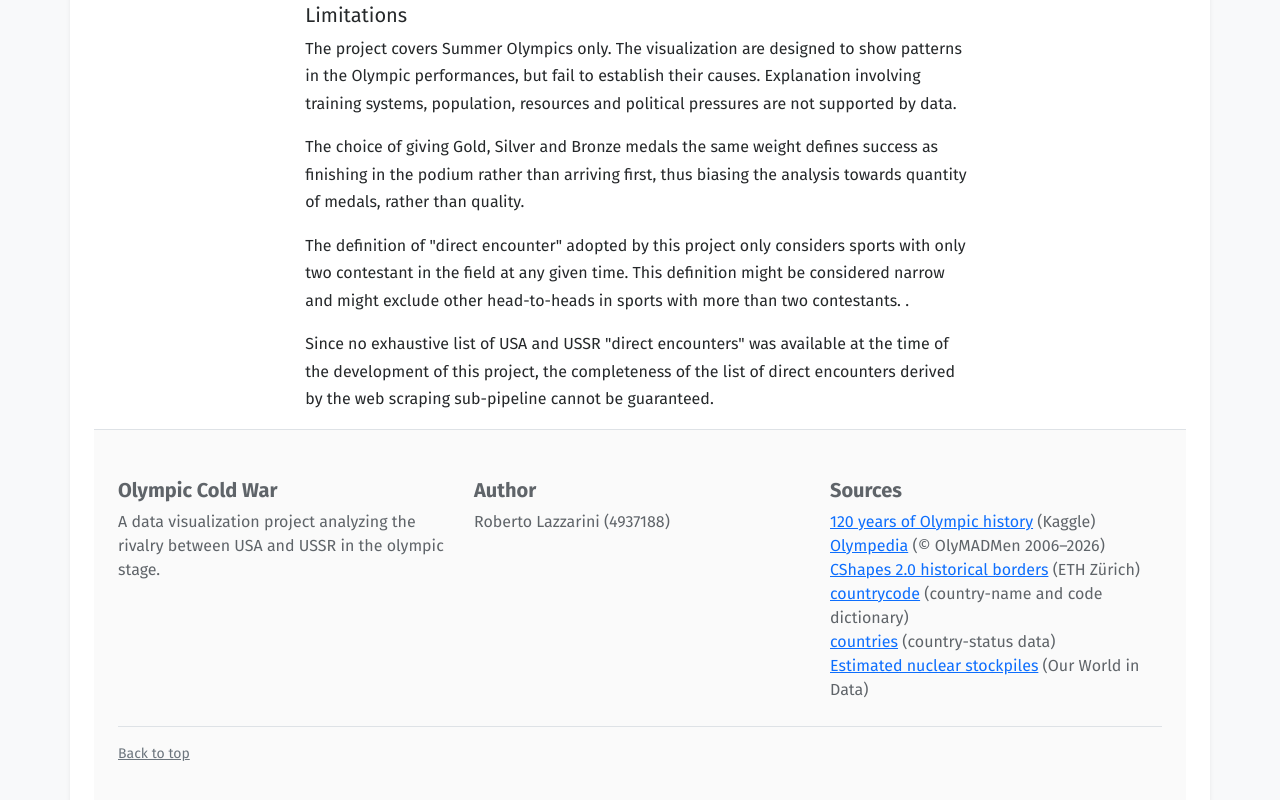
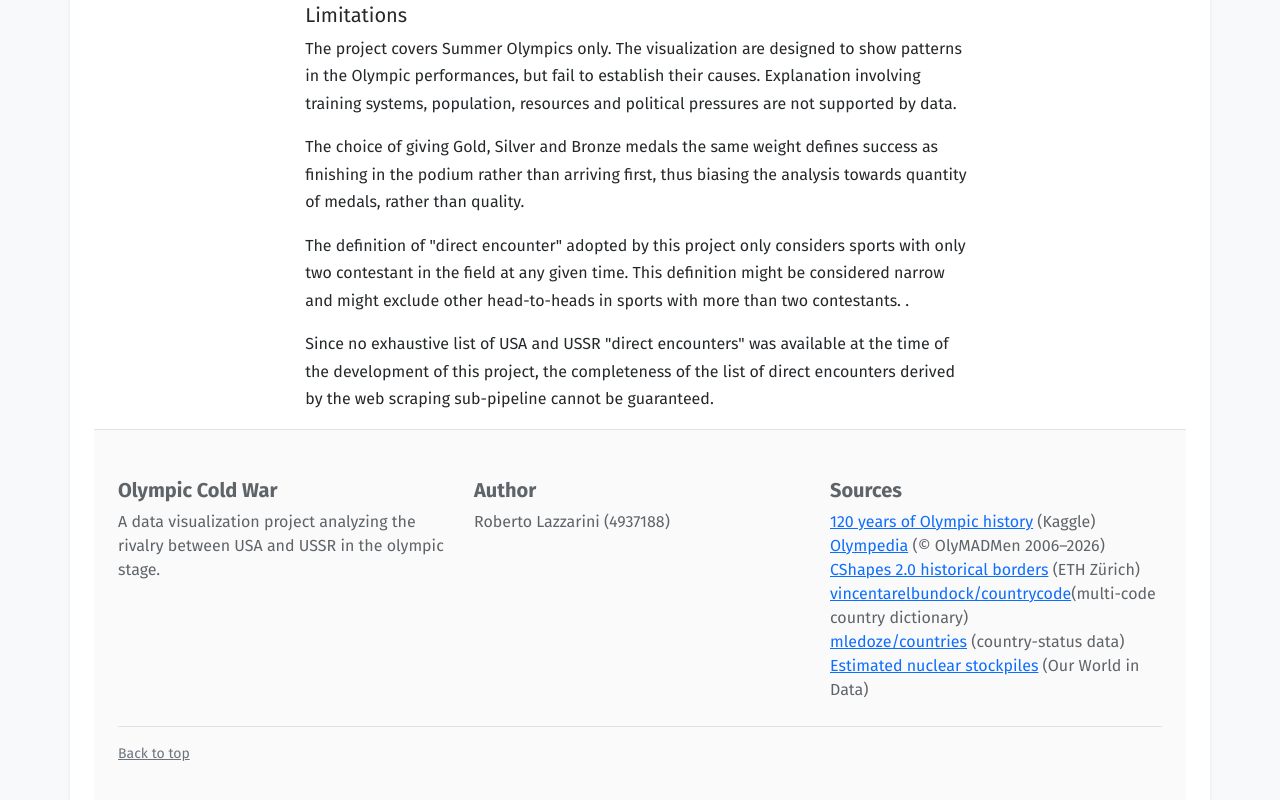
Before and after one commit to marcellino-pane-e-vino/DV_project_coldWar, a plain HTML site: page pages/final/olympic_gold_rush.html in a window 1280 px wide. Shown: the part 9280-10080 px from the top of the page. Drawn offline with nearby package versions, Linux system fonts and the light colour scheme.

Commit message:
Small tweaks in the footer

```diff
--- a/pages/final/olympic_gold_rush.html
+++ b/pages/final/olympic_gold_rush.html
@@ -250,8 +250,8 @@
             <p class="mb-0"><a href="https://www.kaggle.com/datasets/heesoo37/120-years-of-olympic-history-athletes-and-results" target="_blank" rel="noopener noreferrer">120 years of Olympic history</a> (Kaggle)</p>
             <p class="mb-0"><a href="https://www.olympedia.org/" target="_blank" rel="noopener noreferrer">Olympedia</a> (© OlyMADMen 2006–2026)</p>
             <p class="mb-0"><a href="https://icr.ethz.ch/data/cshapes/" target="_blank" rel="noopener noreferrer">CShapes 2.0 historical borders</a> (ETH Zürich)</p>
-            <p class="mb-0"><a href="https://github.com/vincentarelbundock/countrycode" target="_blank" rel="noopener noreferrer">countrycode</a> (country-name and code dictionary)</p>
-            <p class="mb-0"><a href="https://github.com/mledoze/countries" target="_blank" rel="noopener noreferrer">countries</a> (country-status data)</p>
+            <p class="mb-0"><a href="https://github.com/vincentarelbundock/countrycode" target="_blank" rel="noopener noreferrer">vincentarelbundock/countrycode</a>(multi-code country dictionary)</p>
+            <p class="mb-0"><a href="https://github.com/mledoze/countries" target="_blank" rel="noopener noreferrer">mledoze/countries</a> (country-status data)</p>
             <p class="mb-0"><a href="https://ourworldindata.org/grapher/nuclear-warhead-stockpiles-lines" target="_blank" rel="noopener noreferrer">Estimated nuclear stockpiles</a> (Our World in Data)</p>
           </div>
       </div>
```
